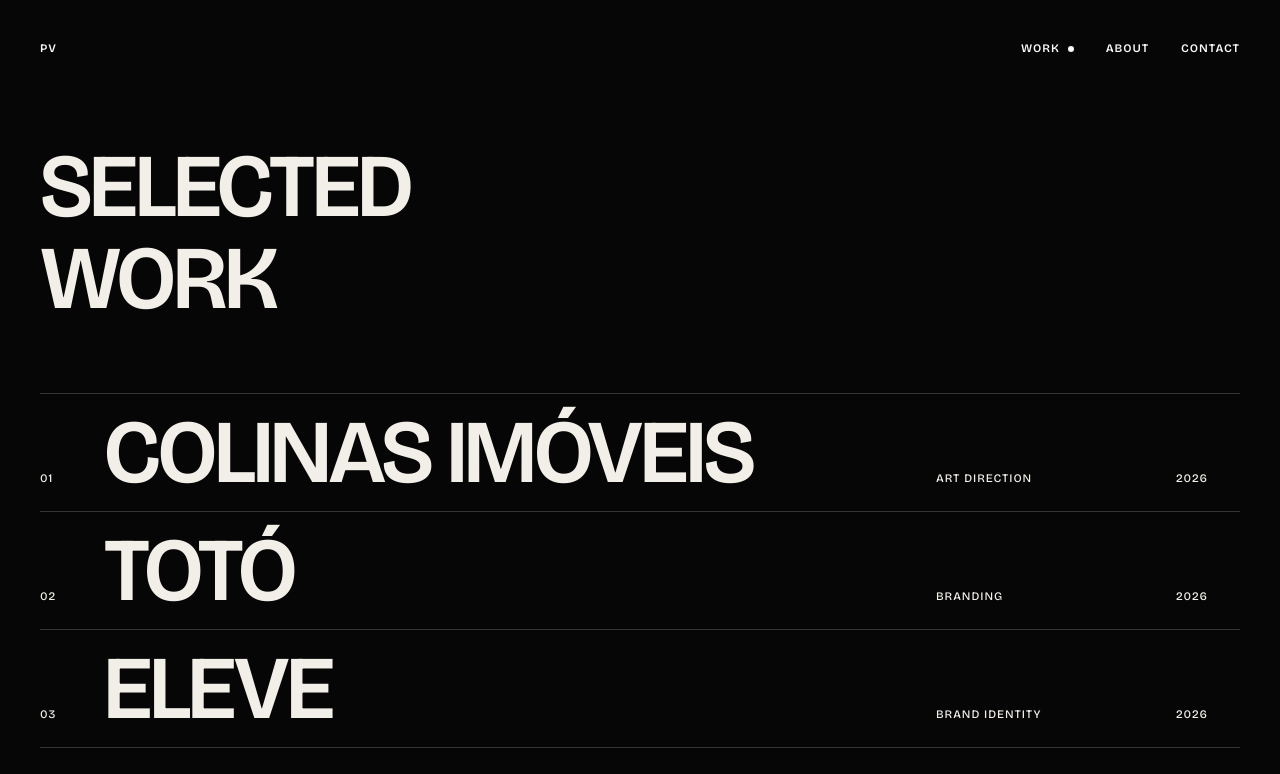
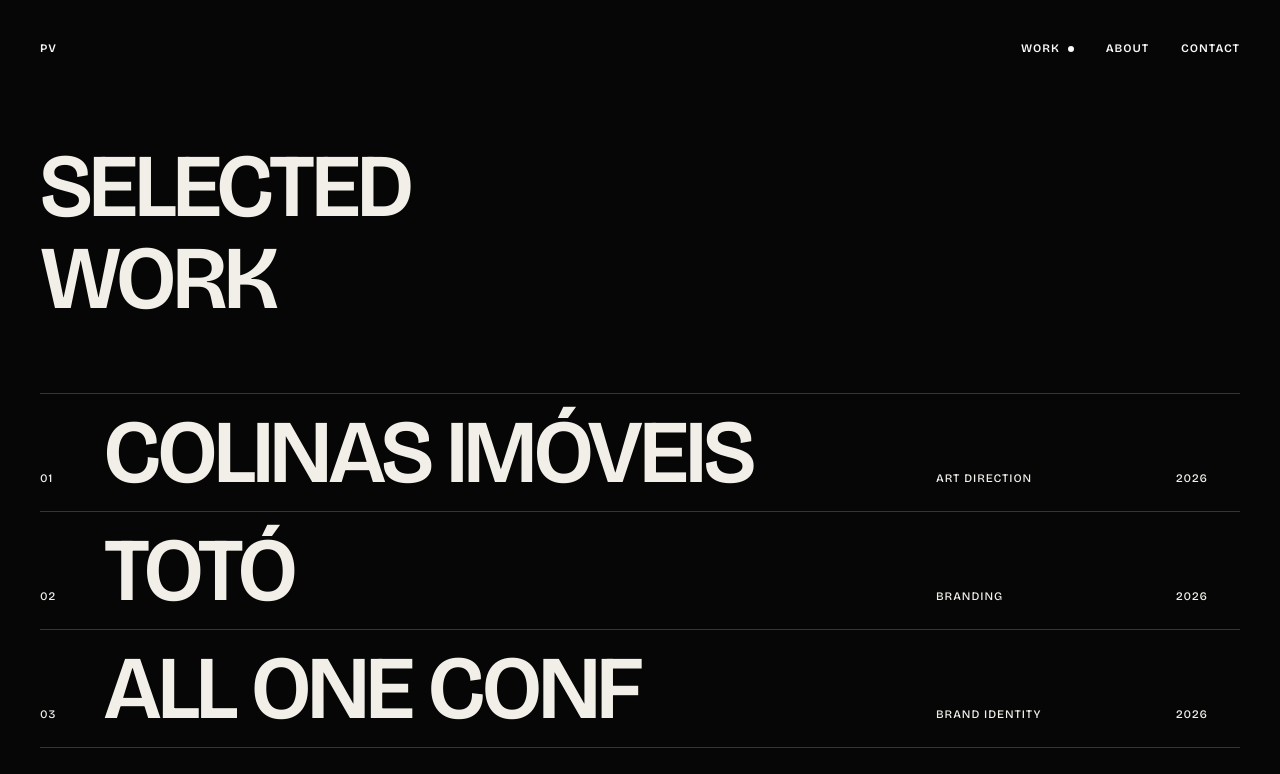
Before and after one commit to pedroislva13/pedro.viliera, a Next.js app: page /work in a window 1280 px wide. Shown: the top 774 px of the page. Built offline with nearby package versions, Linux system fonts and the light colour scheme.

Commit message:
Update projects.ts

```diff
--- a/data/projects.ts
+++ b/data/projects.ts
@@ -16,22 +16,22 @@ const tools = ['Photoshop', 'Illustrator', 'Figma'];
 export const projects: Project[] = [
   { id: 1, slug: 'colinas-imoveis', title: 'COLINAS IMÓVEIS', subtitle: 'Direção visual para o mercado imobiliário', category: 'ART DIRECTION / SOCIAL MEDIA / REAL ESTATE', year: '2026',
     description: 'Projeto de direção visual e comunicação digital para o mercado imobiliário.', shortDescription: 'Direção visual e comunicação digital para o mercado imobiliário.',
-    result: 'Substitua por resultados reais: alcance, engajamento, leads.', services: ['Art Direction', 'Graphic Design', 'Social Media', 'Photography'], tools, client: 'Colinas Imóveis', credits: ['Pedro Vileira — Art Direction'], color: '#5563ff', featured: true, ...media('colinas') },
+    result: 'O desempenho da Colinas Imóveis Prime nas redes sociais em 2026 reflete a força de um posicionamento digital voltado ao mercado imobiliário de alto padrão. Com uma estratégia focada em tours virtuais imersivos, vídeos dinâmicos dos condomínios mais exclusivos da região e uma estética sofisticada que valoriza o estilo de vida prime, a marca conseguiu estreitar o relacionamento com clientes exigentes. Mais do que apenas exibir imóveis, os conteúdos funcionam como um poderoso canal de atração de leads qualificados, consolidando a autoridade da imobiliária no ambiente digital e transformando engajamento em conexões reais.', services: ['Art Direction', 'Graphic Design', 'Social Media', 'Photography'], tools, client: 'Colinas Imóveis', credits: ['Pedro Vileira — Art Direction'], color: '#5563ff', featured: true, ...media('colinas') },
   { id: 2, slug: 'toto', title: 'TOTÓ', subtitle: 'Aplicativo para tutores de cães', category: 'BRANDING / PRODUCT DESIGN / UI', year: '2026',
     description: 'Conceito de aplicativo voltado para tutores de cães, com experiência personalizada para cada pet.', shortDescription: 'App conceito com experiência personalizada para cada pet.',
-    result: 'Substitua pelo resultado do projeto.', services: ['Branding', 'Product Design', 'UI'], tools, client: 'Projeto autoral', credits: ['Pedro Vileira'], color: '#5563ff', featured: true, ...media('toto') },
-  { id: 3, slug: 'eleve', title: 'ELEVE', subtitle: 'Identidade de marca', category: 'BRAND IDENTITY / ART DIRECTION', year: '2026',
-    description: 'Descrição do projeto ELEVE.', shortDescription: 'Identidade de marca e direção de arte.',
-    result: 'Substitua pelo resultado do projeto.', services: ['Brand Identity', 'Art Direction'], tools, client: 'Cliente', credits: ['Pedro Vileira'], color: '#5563ff', featured: true, ...media('eleve') },
+    result: 'O projeto conquistou o primeiro lugar na categoria tecnologia no EMPREENDE 25, concurso que reúne escolas da rede municipal de São José dos Campos, em parceria com a Receita Federal.', services: ['Branding', 'Product Design', 'UI'], tools, client: 'Startup Totó', credits: ['Pedro Vileira'], color: '#5563ff', featured: true, ...media('toto') },
+  { id: 3, slug: 'allone-conf', title: 'ALL ONE CONF', subtitle: 'Identidade de visual', category: 'BRAND IDENTITY / ART DIRECTION', year: '2026',
+    description: 'A All One Conf é a conferência cristã de jovens definitiva, reunindo uma galera de várias partes para dias intensos de adoração, mensagens transformadoras, comunhão e muita energia para viver a fé de forma autêntica e relevante na geração atual.', shortDescription: 'Identidade Visual e direção de arte.',
+    result: 'Uma identidade visualinspirado no estilo gótico, incluindo um logotipo marcante, artes impactantes para o Instagram, materiais para o palco e camisas exclusivas que geram conexão imediata com os jovens e profissionalizam o evento.', services: ['Brand Identity', 'Art Direction'], tools, client: 'All One conf.', credits: ['Pedro Vileira'], color: '#5563ff', featured: true, ...media('allone') },
   { id: 4, slug: 'raiz', title: 'RAIZ', subtitle: 'Branding e digital', category: 'BRANDING / DIGITAL', year: '2026',
-    description: 'Descrição do projeto RAIZ.', shortDescription: 'Branding e presença digital.',
-    result: 'Substitua pelo resultado do projeto.', services: ['Branding', 'Digital'], tools, client: 'Cliente', credits: ['Pedro Vileira'], color: '#5563ff', featured: true, ...media('raiz') },
+    description: 'A RAIZ é a escova de dentes ecológica que une alta performance e sustentabilidade. Com cabo feito de plástico à base de amido (fonte renovável) e cerdas naturais, ela limpa seus dentes com eficiência enquanto cuida do planeta, reduzindo o impacto do plástico comum.', shortDescription: 'Branding e presença digital.',
+    result: 'Como designer do projeto, o resultado será um produto com excelente aceitação estética e funcional, mas cujo sucesso sustentável dependerá diretamente de como você resolveu o desafio das cerdas e orientou o usuário sobre o descarte correto.', services: ['Branding', 'Digital'], tools, client: 'RAIZ LTDA.', credits: ['Pedro Vileira'], color: '#5563ff', featured: true, ...media('raiz') },
   { id: 5, slug: 'safra', title: 'SAFRA', subtitle: 'Campanha', category: 'ART DIRECTION / CAMPAIGN', year: '2026',
     description: 'Descrição do projeto SAFRA.', shortDescription: 'Direção de arte e campanha.',
     result: 'Substitua pelo resultado do projeto.', services: ['Art Direction', 'Campaign'], tools, client: 'Cliente', credits: ['Pedro Vileira'], color: '#5563ff', featured: true, ...media('safra') },
   { id: 6, slug: 'personal-work', title: 'PERSONAL WORK', subtitle: 'Fotografia e experimentos', category: 'PHOTOGRAPHY / EXPERIMENTAL', year: '2026',
     description: 'Trabalhos autorais de fotografia e experimentação visual.', shortDescription: 'Fotografia e experimentação visual.',
-    result: 'Substitua pelo texto final.', services: ['Photography', 'Experimental'], tools: ['Lightroom', 'Photoshop'], client: 'Autoral', credits: ['Pedro Vileira'], color: '#5563ff', featured: true, ...media('personal-work') },
+    services: ['Photography', 'Experimental'], tools: ['Lightroom', 'Photoshop'], client: 'Autoral', credits: ['Pedro Vileira'], color: '#5563ff', featured: true, ...media('personal-work') },
 ];
 export const getProject = (slug: string) => projects.find((p) => p.slug === slug);
 export const getNext = (slug: string) => projects[(projects.findIndex((p) => p.slug === slug) + 1) % projects.length];
```
